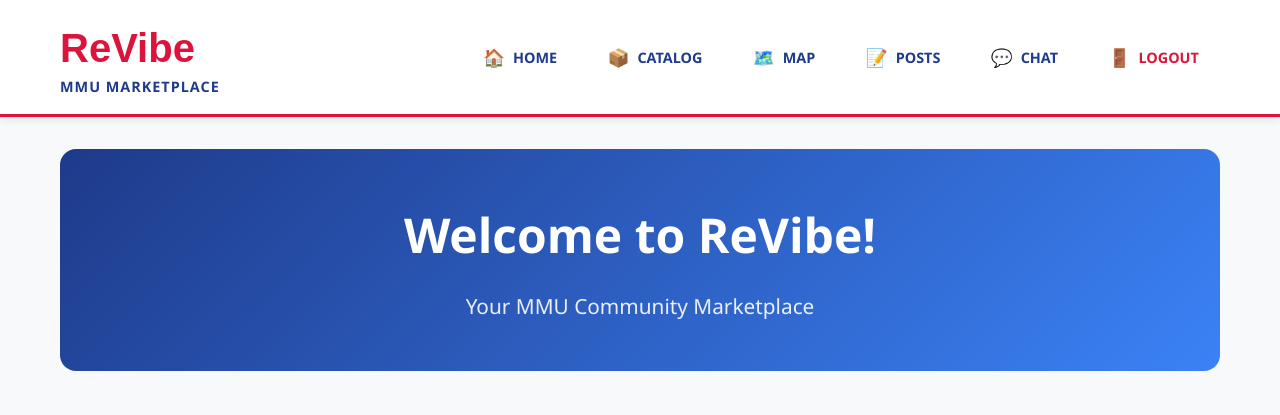
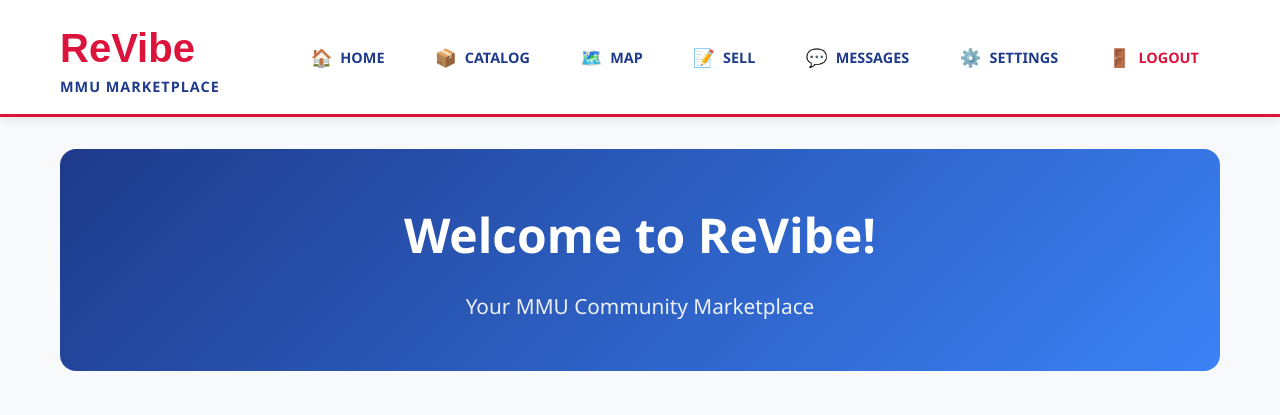
Before and after one commit to wafwafiq/G10_ReVibe, a Flask app: page /home in a window 1280 px wide. Shown: the top 415 px of the page. Run offline with Flask 3, Linux system fonts and the light colour scheme; a user stored in the database is signed in; data that the repository does not hold is empty; parts of the project's set-up code (start-up, migrations or seed data) failed here and were passed over.

Commit message:
Adjustment on the settings displays

```diff
--- a/website/templates/base.html
+++ b/website/templates/base.html
@@ -34,11 +34,15 @@
                 </a>
                 <a href="{{ url_for('views.posts') }}" class="nav-link">
                     <span class="nav-icon">📝</span>
-                    <span>POSTS</span>
+                    <span>SELL</span>
                 </a>
                 <a href="{{ url_for('views.chats') }}" class="nav-link">
                     <span class="nav-icon">💬</span>
-                    <span>CHAT</span>
+                    <span>MESSAGES</span>
+                </a>
+                <a href="{{ url_for('views.settings') }}" class="nav-link">
+                    <span class="nav-icon">⚙️</span>
+                    <span>SETTINGS</span>
                 </a>
                 <a href="{{ url_for('auth.logout') }}" class="nav-link logout">
                     <span class="nav-icon">🚪</span>
--- a/website/views.py
+++ b/website/views.py
@@ -23,7 +23,11 @@ def map():
 
 @views.route('/chat')
 def chats():
-    return ('chat page')
+    return render_template('chatlog.html')
+
+@views.route('/settings')
+def settings():
+    return render_template('settings.html')
 
 
 @views.route('/')
```
Also changed, not shown: website/templates/settings.html (+9 -12 lines).
